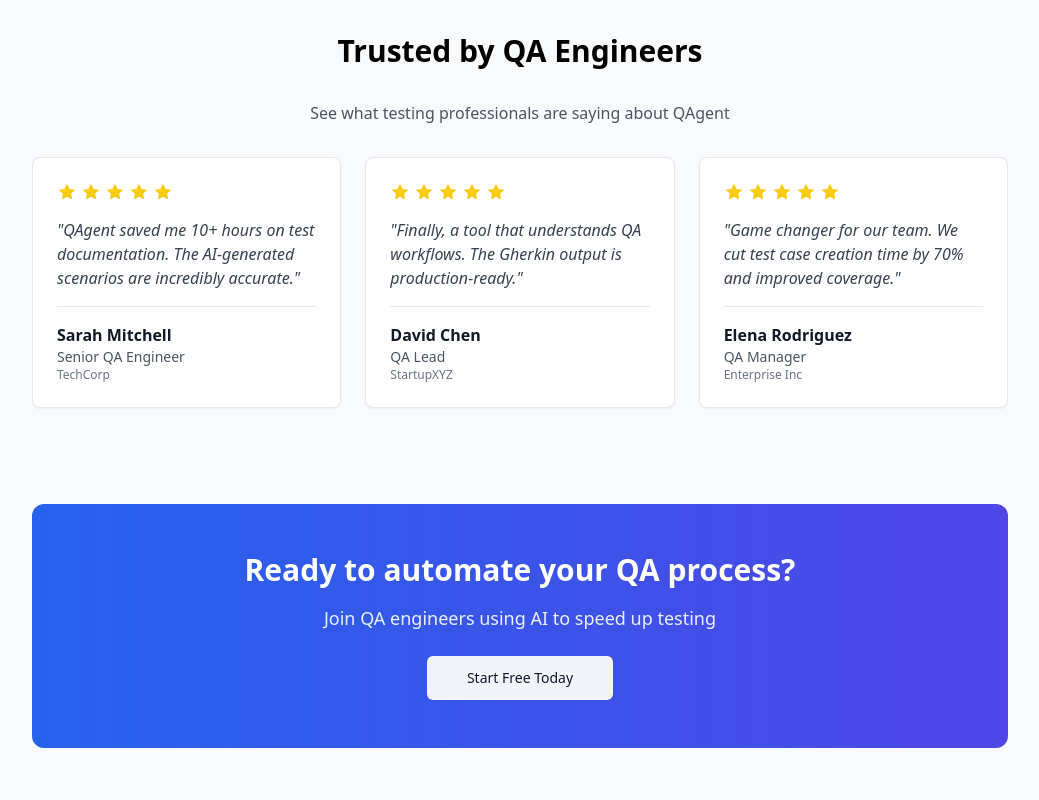
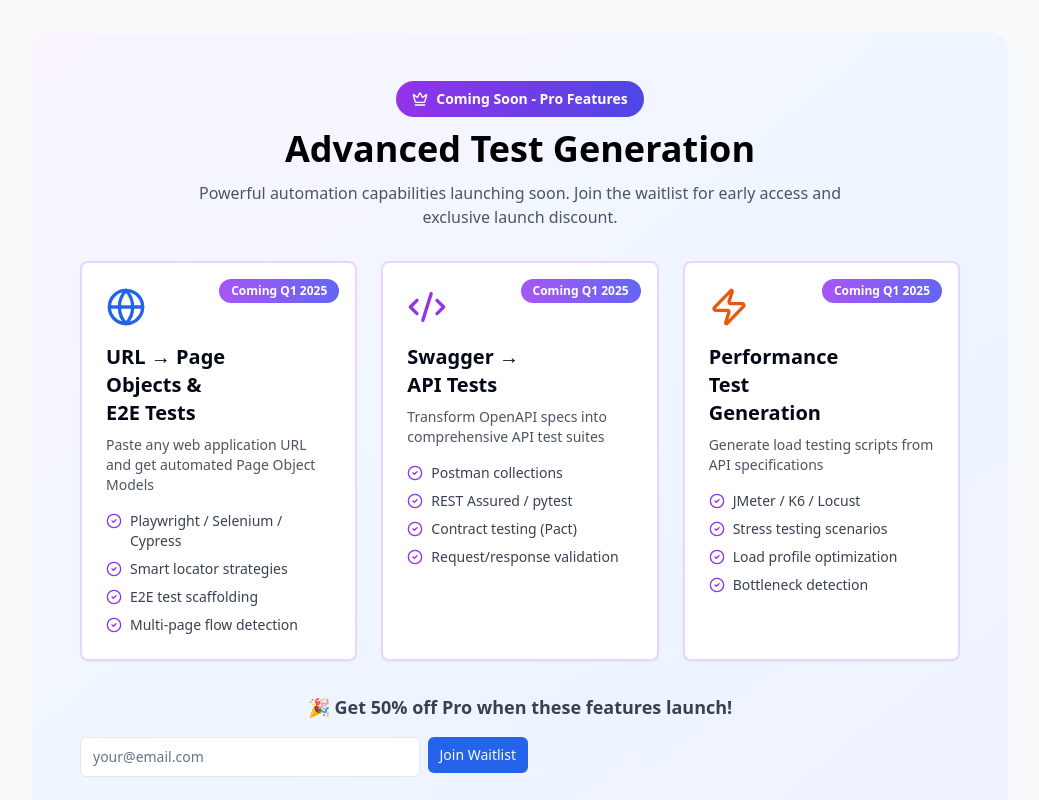
Before and after one commit to nikolabozicbg/qagent, a Next.js app in the folder apps/frontend/: page / in a window 1280 px wide. Shown: the part 3040-3840 px from the top of the page, without its empty margins (120-1159 px from the left). Built offline with nearby package versions, Linux system fonts and the light colour scheme; no server answers.

Commit message:
Add Coming Soon Pro features section (URL to Page Objects, Swagger to API Tests, Performance Tests)

```diff
--- a/apps/frontend/src/app/page.tsx
+++ b/apps/frontend/src/app/page.tsx
@@ -2,7 +2,7 @@
 import Image from "next/image";
 import { Button } from "@/components/ui/button";
 import { Card } from "@/components/ui/card";
-import { ArrowRight, FileUp, Bot, Download, CheckCircle2 } from "lucide-react";
+import { ArrowRight, FileUp, Bot, Download, CheckCircle2, Globe, Code2, Zap, Crown } from "lucide-react";
 import EmailWaitlist from "@/components/EmailWaitlist";
 
 export default function Home() {
@@ -187,6 +187,68 @@
         </div>
       </section>
 
+      {/* COMING SOON FEATURES */}
+      <section className="bg-gradient-to-br from-purple-50 via-blue-50 to-indigo-50 rounded-2xl p-12 space-y-8">
+        <div className="text-center space-y-3">
+          <div className="inline-flex items-center gap-2 bg-gradient-to-r from-purple-600 to-indigo-600 text-white px-4 py-2 rounded-full text-sm font-semibold">
+            <Crown className="w-4 h-4" />
+            Coming Soon - Pro Features
+          </div>
+          <h2 className="text-4xl font-bold">Advanced Test Generation</h2>
+          <p className="text-gray-600 max-w-2xl mx-auto">
+            Powerful automation capabilities launching soon. Join the waitlist for early access and exclusive launch discount.
+          </p>
+        </div>
+
+        <div className="grid grid-cols-1 md:grid-cols-3 gap-6 mt-10">
+          <ComingSoonCard
+            icon={<Globe className="w-10 h-10 text-blue-600" />}
+            badge="Coming Q1 2025"
+            title="URL → Page Objects & E2E Tests"
+            description="Paste any web application URL and get automated Page Object Models"
+            features={[
+              "Playwright / Selenium / Cypress",
+              "Smart locator strategies",
+              "E2E test scaffolding",
+              "Multi-page flow detection"
+            ]}
+          />
+
+          <ComingSoonCard
+            icon={<Code2 className="w-10 h-10 text-purple-600" />}
+            badge="Coming Q1 2025"
+            title="Swagger → API Tests"
+            description="Transform OpenAPI specs into comprehensive API test suites"
+            features={[
+              "Postman collections",
+              "REST Assured / pytest",
+              "Contract testing (Pact)",
+              "Request/response validation"
+            ]}
+          />
+
+          <ComingSoonCard
+            icon={<Zap className="w-10 h-10 text-orange-600" />}
+            badge="Coming Q1 2025"
+            title="Performance Test Generation"
+            description="Generate load testing scripts from API specifications"
+            features={[
+              "JMeter / K6 / Locust",
+              "Stress testing scenarios",
+              "Load profile optimization",
+              "Bottleneck detection"
+            ]}
+          />
+        </div>
+
+        <div className="text-center mt-8">
+          <p className="text-lg font-semibold text-gray-700 mb-4">
+            🎉 Get 50% off Pro when these features launch!
+          </p>
+          <EmailWaitlist variant="inline" />
+        </div>
+      </section>
+
       {/* TESTIMONIALS */}
       <section className="space-y-8">
         <h2 className="text-3xl font-bold text-center">Trusted by QA Engineers</h2>
@@ -289,3 +351,35 @@
     </Card>
   );
 }
+
+function ComingSoonCard({ icon, badge, title, description, features }: any) {
+  return (
+    <Card className="p-6 hover:shadow-2xl transition-all hover:-translate-y-1 border-2 border-purple-200 bg-white relative overflow-hidden">
+      {/* Badge */}
+      <div className="absolute top-4 right-4 bg-gradient-to-r from-purple-500 to-indigo-500 text-white text-xs px-3 py-1 rounded-full font-semibold">
+        {badge}
+      </div>
+
+      {/* Icon */}
+      <div className="mb-4">
+        {icon}
+      </div>
+
+      {/* Title */}
+      <h3 className="text-xl font-bold mb-2 pr-24">{title}</h3>
+
+      {/* Description */}
+      <p className="text-gray-600 text-sm mb-4">{description}</p>
+
+      {/* Features */}
+      <ul className="space-y-2">
+        {features.map((feature: string, i: number) => (
+          <li key={i} className="flex items-start gap-2 text-sm text-gray-700">
+            <CheckCircle2 className="w-4 h-4 text-purple-600 flex-shrink-0 mt-0.5" />
+            <span>{feature}</span>
+          </li>
+        ))}
+      </ul>
+    </Card>
+  );
+}
--- a/apps/frontend/src/app/pricing/page.tsx
+++ b/apps/frontend/src/app/pricing/page.tsx
@@ -87,6 +87,27 @@
               <Feature text="Priority generation speed" highlight />
               <Feature text="Email support" highlight />
             </ul>
+
+            <div className="pt-4 border-t">
+              <p className="text-xs font-semibold text-purple-600 mb-2 flex items-center gap-1">
+                <Crown className="w-3 h-3" />
+                Coming Soon in Q1 2025:
+              </p>
+              <ul className="space-y-2 text-xs text-gray-600">
+                <li className="flex items-start gap-2">
+                  <CheckCircle2 className="w-3 h-3 text-purple-500 flex-shrink-0 mt-0.5" />
+                  <span>URL → Page Objects & E2E Tests</span>
+                </li>
+                <li className="flex items-start gap-2">
+                  <CheckCircle2 className="w-3 h-3 text-purple-500 flex-shrink-0 mt-0.5" />
+                  <span>Swagger → API Test Generation</span>
+                </li>
+                <li className="flex items-start gap-2">
+                  <CheckCircle2 className="w-3 h-3 text-purple-500 flex-shrink-0 mt-0.5" />
+                  <span>Performance Test Scripts</span>
+                </li>
+              </ul>
+            </div>
 
             <Button className="w-full" size="lg" onClick={() => setOpen(true)}>
               Upgrade to Pro
```
